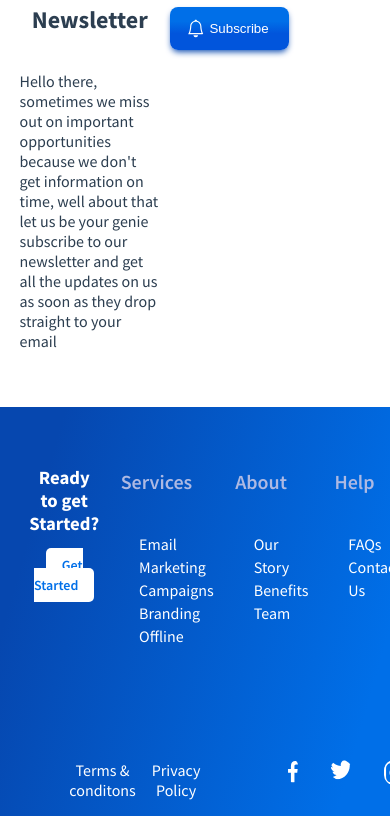
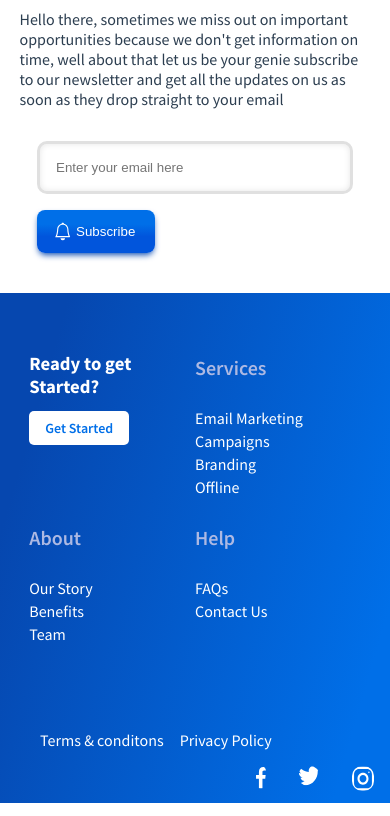
Before and after one commit to trokeibunor/ezexchange, a Vue app: page / in a window 390 px wide. Shown: the part 6092-6908 px from the top of the page. Built offline with nearby package versions, Linux system fonts and the light colour scheme; no server answers.

Commit message:
finished footer responsiveness

```diff
--- a/src/components/Footer-component.vue
+++ b/src/components/Footer-component.vue
@@ -88,6 +88,11 @@ export default {
 };
 </script>
 <style lang="scss" scoped>
+$media-desktop: "only screen and (max-width : 1024px)";
+$media-tablet: "only screen and (max-width : 768px)";
+$media-mobile: "only screen and (max-width : 600px)";
+$media-mobile-sm: "only screen and (max-width : 480px)";
+$media-desktop-strict: "only screen and (min-width: 768px) and (max-width: 1024)";
 .newsletter {
   display: grid;
   grid-template-columns: 40% 60%;
@@ -141,6 +146,19 @@ export default {
           align-items: center;
           margin: auto 4px;
         }
+      }
+    }
+  }
+}
+@media #{$media-mobile} {
+  .newsletter {
+    grid-template-columns: none;
+    grid-template-rows: auto auto;
+    form {
+      width: 100%;
+      input[type="email"] {
+        width: 100%;
+        margin: 16px 0px;
       }
     }
   }
@@ -221,4 +239,32 @@ export default {
     }
   }
 }
+@media #{$media-mobile} {
+  .footer {
+    .top-section {
+      width: 85%;
+      grid-template-columns: 1fr 1fr;
+      grid-template-rows: auto;
+      text-align: left;
+      .row {
+        text-align: left;
+        align-items: flex-start;
+        ul.footer-row {
+          margin: 4px -40px;
+        }
+      }
+    }
+    .bottom-section {
+      width: 100%;
+      grid-template-columns: none;
+      #special-links {
+        margin: 0px !important;
+      }
+      .social-icons {
+        margin-right: 16px;
+        margin-bottom: 8px;
+      }
+    }
+  }
+}
 </style>
```
